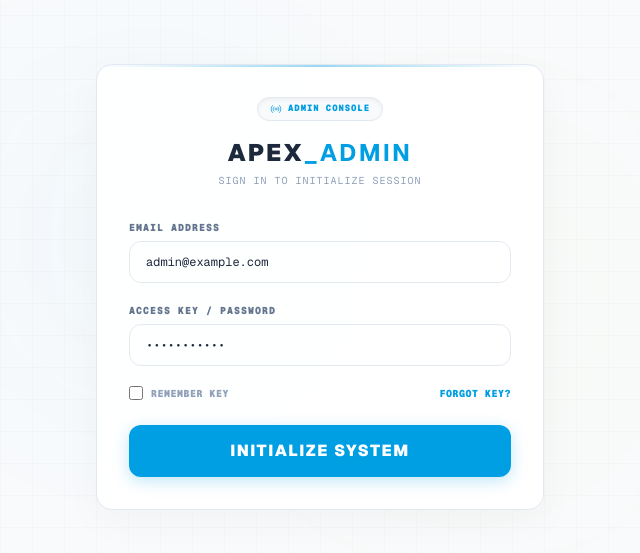
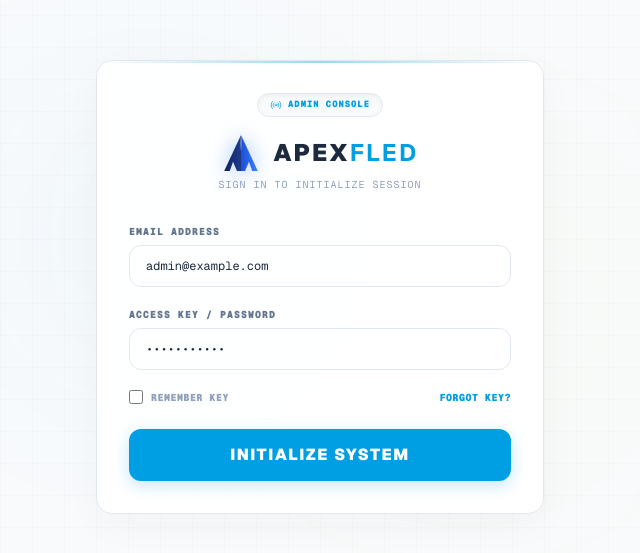
Before and after one commit to SithikaWeerasinghe/digital-account-store, a Next.js app: page /admin/login in a window 1280 px wide. Shown: the part 113-666 px from the top of the page, without its empty margins (320-960 px from the left). Built offline with nearby package versions, Linux system fonts and the light colour scheme.

Commit message:
logo upgrade

```diff
--- a/app/admin/login/page.tsx
+++ b/app/admin/login/page.tsx
@@ -6,6 +6,7 @@ import { useRouter } from 'next/navigation';
 import { ROUTES, APP_NAME } from '@/lib/constants';
 import { adminLogin } from '@/lib/api';
 import { Radio } from 'lucide-react';
+import ApexFledLogo from '@/components/ui/ApexFledLogo';
 
 export default function AdminLogin() {
   const router = useRouter();
@@ -46,9 +47,14 @@ export default function AdminLogin() {
           <div className="inline-flex items-center gap-1.5 px-3 py-1 bg-slate-50 border border-slate-200 text-[9px] font-black tracking-widest text-[#009ee3] rounded-full font-mono uppercase mb-4 shadow-inner">
             <Radio className="w-3 h-3 animate-pulse" /> ADMIN CONSOLE
           </div>
-          <h1 className="text-2xl font-black text-slate-800 tracking-widest uppercase font-heading">
-            APEX<span className="text-primary font-bold">_ADMIN</span>
-          </h1>
+          <div className="flex items-center justify-center gap-3 mb-1">
+            <div className="drop-shadow-[0_0_10px_rgba(59,130,246,0.45)]">
+              <ApexFledLogo size={40} id="login" />
+            </div>
+            <h1 className="text-2xl font-black text-slate-800 tracking-widest uppercase font-heading">
+              APEX<span className="text-primary font-bold">FLED</span>
+            </h1>
+          </div>
           <p className="text-[10px] text-slate-400 font-mono uppercase tracking-widest mt-1">Sign in to initialize session</p>
         </div>
 
--- a/components/home/TrustSection.tsx
+++ b/components/home/TrustSection.tsx
@@ -59,12 +59,12 @@ export default function TrustSection() {
 
         {/* Section Header */}
         <div className="text-center mb-12">
-          <p className="text-primary font-bold text-sm tracking-widest uppercase mb-3">Why Apex Digital</p>
+          <p className="text-primary font-bold text-sm tracking-widest uppercase mb-3">Why ApexFled</p>
           <h2 className="text-3xl sm:text-4xl font-black text-text-primary tracking-tight mb-4">
             Built Around Your <span className="text-transparent bg-clip-text bg-gradient-to-r from-primary to-blue-500">Trust</span>
           </h2>
           <p className="text-text-secondary text-base max-w-lg mx-auto leading-relaxed">
-            Every feature of Apex Digital is designed to give you a fast, safe, and reliable experience.
+            Every feature of ApexFled is designed to give you a fast, safe, and reliable experience.
           </p>
           <div className="w-12 h-1 bg-primary rounded-full mx-auto mt-6" />
         </div>
--- a/components/layout/AdminSidebar.tsx
+++ b/components/layout/AdminSidebar.tsx
@@ -5,6 +5,7 @@ import { usePathname } from 'next/navigation';
 import { LayoutDashboard, Package, ShoppingCart, Ticket, Star, LogOut, X } from 'lucide-react';
 import { ROUTES } from '@/lib/constants';
 import { cn } from '@/lib/utils';
+import ApexFledLogo from '@/components/ui/ApexFledLogo';
 
 export default function AdminSidebar({
   isOpen,
@@ -31,8 +32,11 @@ export default function AdminSidebar({
       )}
     >
       <div className="h-16 flex items-center justify-between px-6 border-b border-slate-200/80 relative">
-        <Link href={ROUTES.ADMIN.DASHBOARD} className="text-lg font-black tracking-widest uppercase font-heading text-slate-800">
-          APEX<span className="text-primary font-bold">_ADMIN</span>
+        <Link href={ROUTES.ADMIN.DASHBOARD} className="flex items-center gap-2 text-lg font-black tracking-widest uppercase font-heading text-slate-800">
+          <div className="drop-shadow-[0_0_6px_rgba(59,130,246,0.4)]">
+            <ApexFledLogo size={26} id="sidebar" />
+          </div>
+          APEX<span className="text-primary font-bold">FLED</span>
         </Link>
         <button
           className="md:hidden p-1.5 text-slate-500 hover:text-slate-800 rounded-lg border border-slate-200 bg-slate-50 hover:bg-slate-100 transition-colors"
--- a/components/layout/Footer.tsx
+++ b/components/layout/Footer.tsx
@@ -4,6 +4,7 @@ import Link from 'next/link';
 import { usePathname } from 'next/navigation';
 import { ROUTES, APP_NAME } from '@/lib/constants';
 import { Terminal } from 'lucide-react';
+import ApexFledLogo from '@/components/ui/ApexFledLogo';
 
 export default function Footer() {
   const pathname = usePathname();
@@ -25,9 +26,12 @@ export default function Footer() {
           {/* Column 1: Brand & Social Media Links */}
           <div className="lg:col-span-4 space-y-6">
             <div>
-              <Link href={ROUTES.HOME} className="inline-block group mb-3">
+              <Link href={ROUTES.HOME} className="inline-flex items-center gap-3 group mb-3">
+                <div className="drop-shadow-[0_0_10px_rgba(59,130,246,0.45)] group-hover:drop-shadow-[0_0_18px_rgba(59,130,246,0.7)] transition-all duration-300 group-hover:scale-105">
+                  <ApexFledLogo size={44} id="footer" />
+                </div>
                 <span className="text-xl sm:text-2xl font-black font-heading text-white tracking-widest uppercase group-hover:text-primary transition-colors">
-                  APEX<span className="text-primary group-hover:text-white transition-colors">_DIGITAL</span>
+                  APEX<span className="text-primary group-hover:text-white transition-colors">FLED</span>
                 </span>
               </Link>
             </div>
@@ -142,10 +146,10 @@ export default function Footer() {
             </ul>
           </div>
 
-          {/* Column 4: Why Apex Digital */}
+          {/* Column 4: Why ApexFled */}
           <div className="lg:col-span-4">
             <h3 className="text-white text-sm sm:text-base font-extrabold font-heading uppercase tracking-widest mb-6 pb-2 border-b border-slate-800/80">
-              WHY APEX DIGITAL
+              WHY APEXFLED
             </h3>
             <ul className="space-y-3.5 text-xs sm:text-sm font-bold text-slate-400">
               <li className="flex items-center gap-2"><span className="text-primary font-black">✓</span> Verified products only</li>
--- a/components/layout/Navbar.tsx
+++ b/components/layout/Navbar.tsx
@@ -5,6 +5,7 @@ import { useState, useEffect } from 'react';
 import { usePathname } from 'next/navigation';
 import { ROUTES } from '@/lib/constants';
 import { Menu, X } from 'lucide-react';
+import ApexFledLogo from '@/components/ui/ApexFledLogo';
 
 export default function Navbar() {
   const pathname = usePathname();
@@ -44,11 +45,13 @@ export default function Navbar() {
       <div className="max-w-7xl mx-auto px-4 sm:px-6 lg:px-8">
         <div className="flex items-center justify-between h-20">
 
-          {/* Clean Logo */}
-          <Link href={ROUTES.HOME} className="flex items-center gap-2 flex-shrink-0 group">
-            <span className={`text-xl font-black font-heading tracking-widest uppercase transition-all duration-300 ${isTransparent ? 'text-white' : 'text-slate-800'
-              }`}>
-              APEX<span className={isTransparent ? 'text-[#fff159]' : 'text-primary'}> DIGITAL</span>
+          {/* Logo */}
+          <Link href={ROUTES.HOME} className="flex items-center gap-2.5 flex-shrink-0 group">
+            <div className={`transition-all duration-300 drop-shadow-[0_0_10px_rgba(59,130,246,0.5)] group-hover:drop-shadow-[0_0_16px_rgba(59,130,246,0.75)] group-hover:scale-105`}>
+              <ApexFledLogo size={38} id="nav" />
+            </div>
+            <span className={`text-xl font-black font-heading tracking-widest uppercase transition-all duration-300 ${isTransparent ? 'text-white' : 'text-slate-800'}`}>
+              APEX<span className={isTransparent ? 'text-[#60a5fa]' : 'text-primary'}>FLED</span>
             </span>
           </Link>
 
--- /dev/null
+++ b/components/ui/ApexFledLogo.tsx
@@ -0,0 +1,75 @@
+export default function ApexFledLogo({ size = 32, id = 'af' }: { size?: number; id?: string }) {
+  return (
+    <svg
+      width={size}
+      height={size}
+      viewBox="0 0 100 100"
+      fill="none"
+      xmlns="http://www.w3.org/2000/svg"
+    >
+      <defs>
+        {/* Left face: dark navy, darkens toward outer edge */}
+        <linearGradient id={`${id}-l`} x1="50" y1="50" x2="8" y2="50" gradientUnits="userSpaceOnUse">
+          <stop offset="0%" stopColor="#1e3a8a" />
+          <stop offset="100%" stopColor="#0f2460" />
+        </linearGradient>
+
+        {/* Right face: bright blue, lightens toward outer edge */}
+        <linearGradient id={`${id}-r`} x1="50" y1="50" x2="92" y2="50" gradientUnits="userSpaceOnUse">
+          <stop offset="0%" stopColor="#1d4ed8" />
+          <stop offset="100%" stopColor="#3b82f6" />
+        </linearGradient>
+
+        {/* Center ridge: bright sky-blue fading to nothing */}
+        <linearGradient id={`${id}-s`} x1="50" y1="5" x2="50" y2="50" gradientUnits="userSpaceOnUse">
+          <stop offset="0%" stopColor="#eff6ff" />
+          <stop offset="100%" stopColor="#60a5fa" stopOpacity="0" />
+        </linearGradient>
+
+        {/* Right outer edge gleam */}
+        <linearGradient id={`${id}-e`} x1="50" y1="5" x2="92" y2="95" gradientUnits="userSpaceOnUse">
+          <stop offset="0%" stopColor="#93c5fd" stopOpacity="0.7" />
+          <stop offset="55%" stopColor="#60a5fa" stopOpacity="0.15" />
+          <stop offset="100%" stopColor="#3b82f6" stopOpacity="0" />
+        </linearGradient>
+      </defs>
+
+      {/*
+        LEFT FACE
+        Apex → outer-bottom-left → along bottom (with V-notch) → center-bottom
+        Closing edge is the center spine (center-bottom → apex)
+      */}
+      <polygon
+        points="50,5 8,95 22,95 30,72 40,95 50,95"
+        fill={`url(#${id}-l)`}
+      />
+
+      {/*
+        RIGHT FACE (mirror of left)
+        Apex → center-bottom → along bottom (with V-notch) → outer-bottom-right
+        Closing edge is the right outer edge (outer-bottom-right → apex)
+      */}
+      <polygon
+        points="50,5 50,95 60,95 70,72 78,95 92,95"
+        fill={`url(#${id}-r)`}
+      />
+
+      {/* Thin gleam on the right outer edge */}
+      <line
+        x1="50" y1="5" x2="92" y2="95"
+        stroke={`url(#${id}-e)`}
+        strokeWidth="1.5"
+        strokeLinecap="round"
+      />
+
+      {/* Center spine ridge highlight */}
+      <polygon
+        points="50,5 53.5,44 46.5,44"
+        fill={`url(#${id}-s)`}
+      />
+
+      {/* Bright apex dot */}
+      <circle cx="50" cy="5" r="1.8" fill="#dbeafe" />
+    </svg>
+  );
+}
--- a/lib/constants.ts
+++ b/lib/constants.ts
@@ -1,5 +1,5 @@
-export const APP_NAME = 'Apex Digital';
-export const APP_DESCRIPTION = 'A modern digital products store built for fast delivery, secure checkout, and reliable support.';
+export const APP_NAME = 'ApexFled';
+export const APP_DESCRIPTION = 'ApexFled — premium digital products with instant delivery, secure checkout, and reliable support.';
 
 export const ROUTES = {
   HOME: '/',
```
Also changed, not shown: app/products/[slug]/page.tsx (+48 -4 lines), data/sampleProducts.ts (+42 -17 lines), lib/services/productService.ts (+12 -1 lines), types/product.ts (+8 -0 lines).
